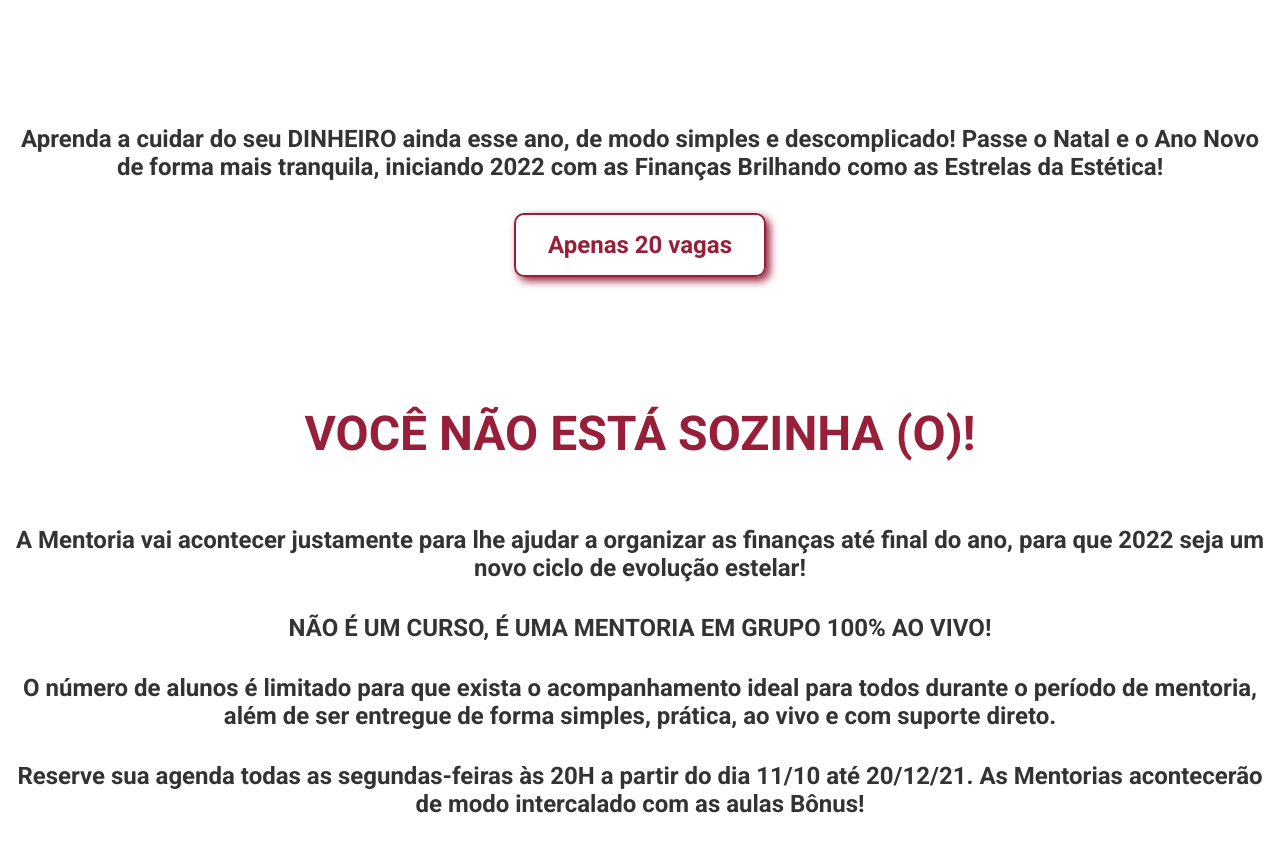
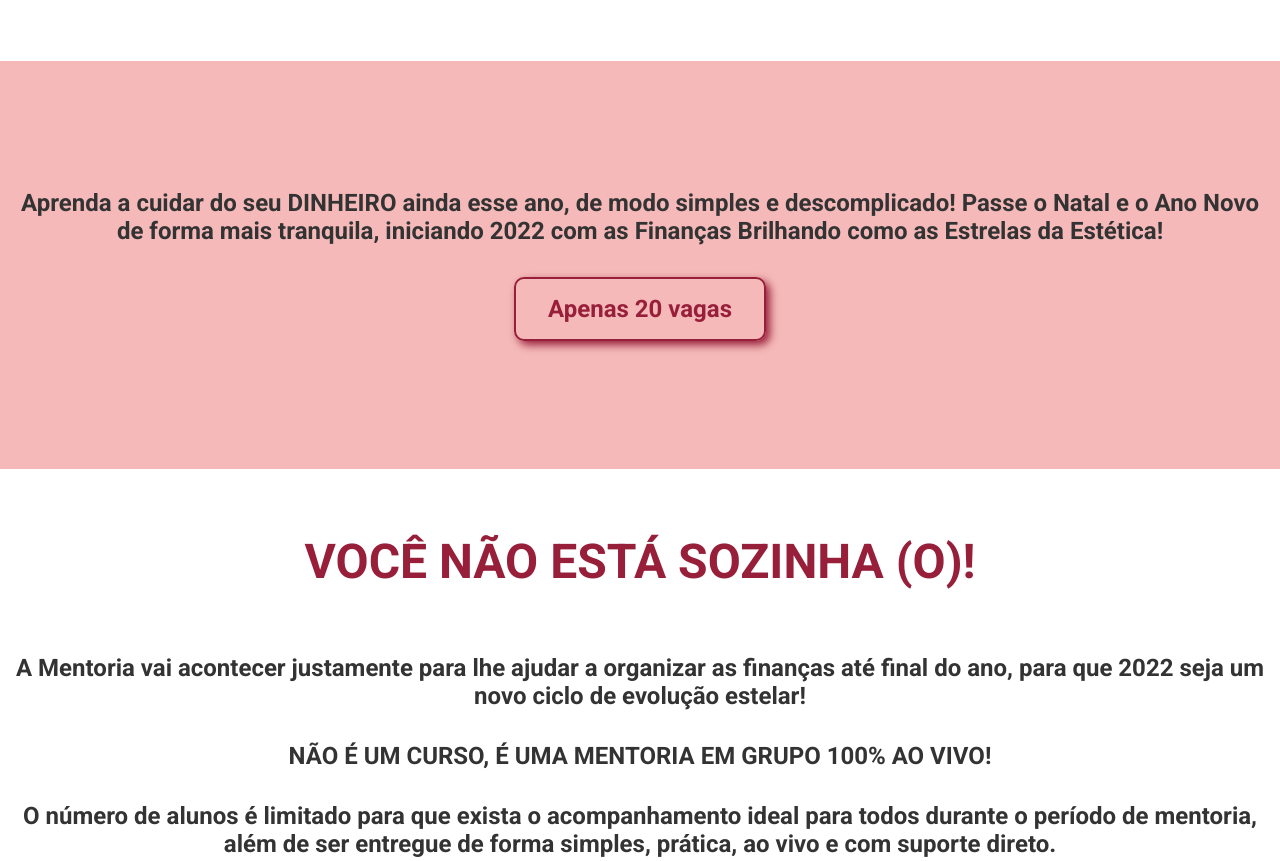
Before and after one commit to patrickhpgc/salesPage, a plain HTML site: page index.html in a window 1280 px wide. Shown: the part 3819-4680 px from the top of the page. Drawn offline with nearby package versions, Linux system fonts and the light colour scheme.

Commit message:
change background justtwenty

```diff
--- a/assets/css/style.css
+++ b/assets/css/style.css
@@ -286,12 +286,16 @@ header .stopwatch span {
 }
 
 /* Just twenty */
+.section-justtwenty {
+    background-color: var(--pink);
+}
+
 .section-justtwenty .container {
     margin: auto;
     display: flex;
     flex-direction: column;
     align-items: center;
-    padding: 64px 16px;
+    padding: 128px 16px;
     text-align: center;
 }
 
```
